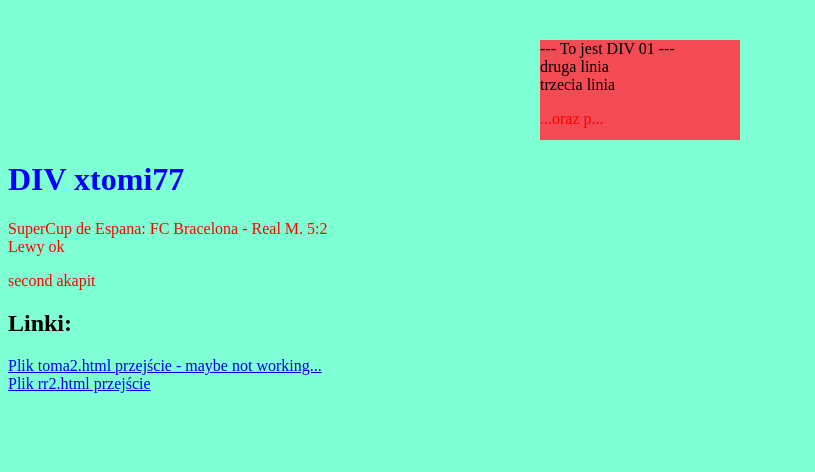
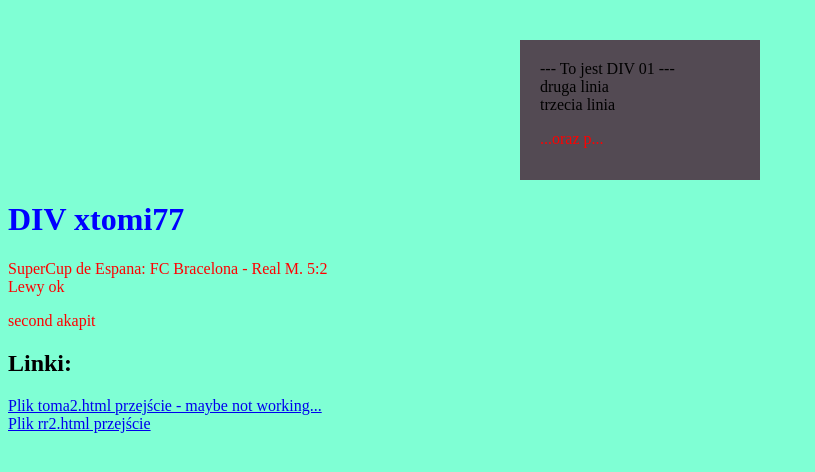
Before and after one commit to xtomi77/xrt-website-01, a plain HTML site: page docs/index.html in a window 1280 px wide. Shown: the whole page, without its empty margins (0-815 px from the left). Drawn offline with Linux system fonts and the light colour scheme.

Commit message:
Update index.html - div css
pading , margin, border

```diff
--- a/docs/index.html
+++ b/docs/index.html
@@ -12,8 +12,11 @@
         #div01 {
 	        width: 200px;
 	        height: 100px;
-	        background-color: #F34A53;
+	        background-color: #534A53;
 	        margin: 40px auto 0;
+		padding: 20px;
+		margin 30 px;
+		border 1rem solid orange;
         }
 
 </style>
```
